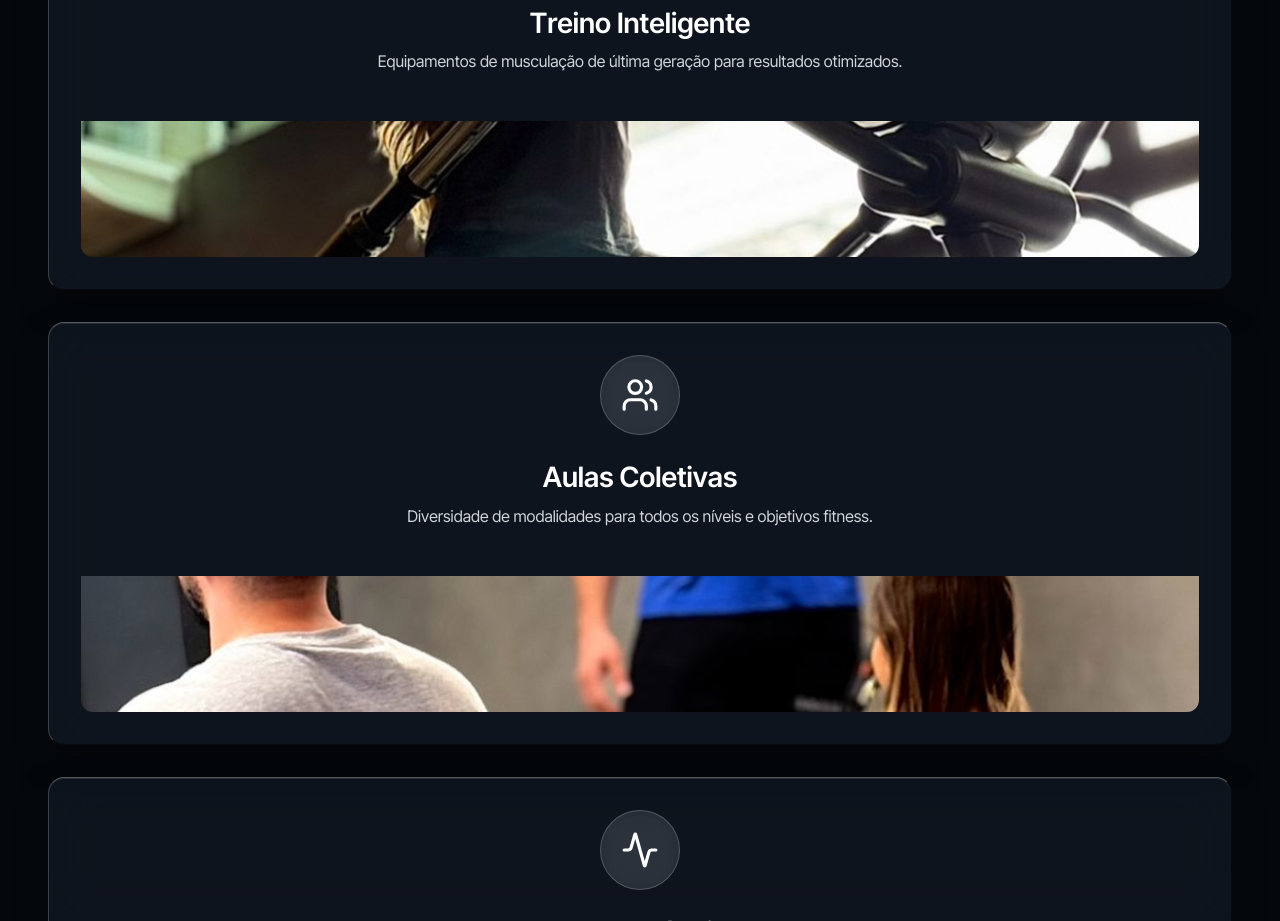
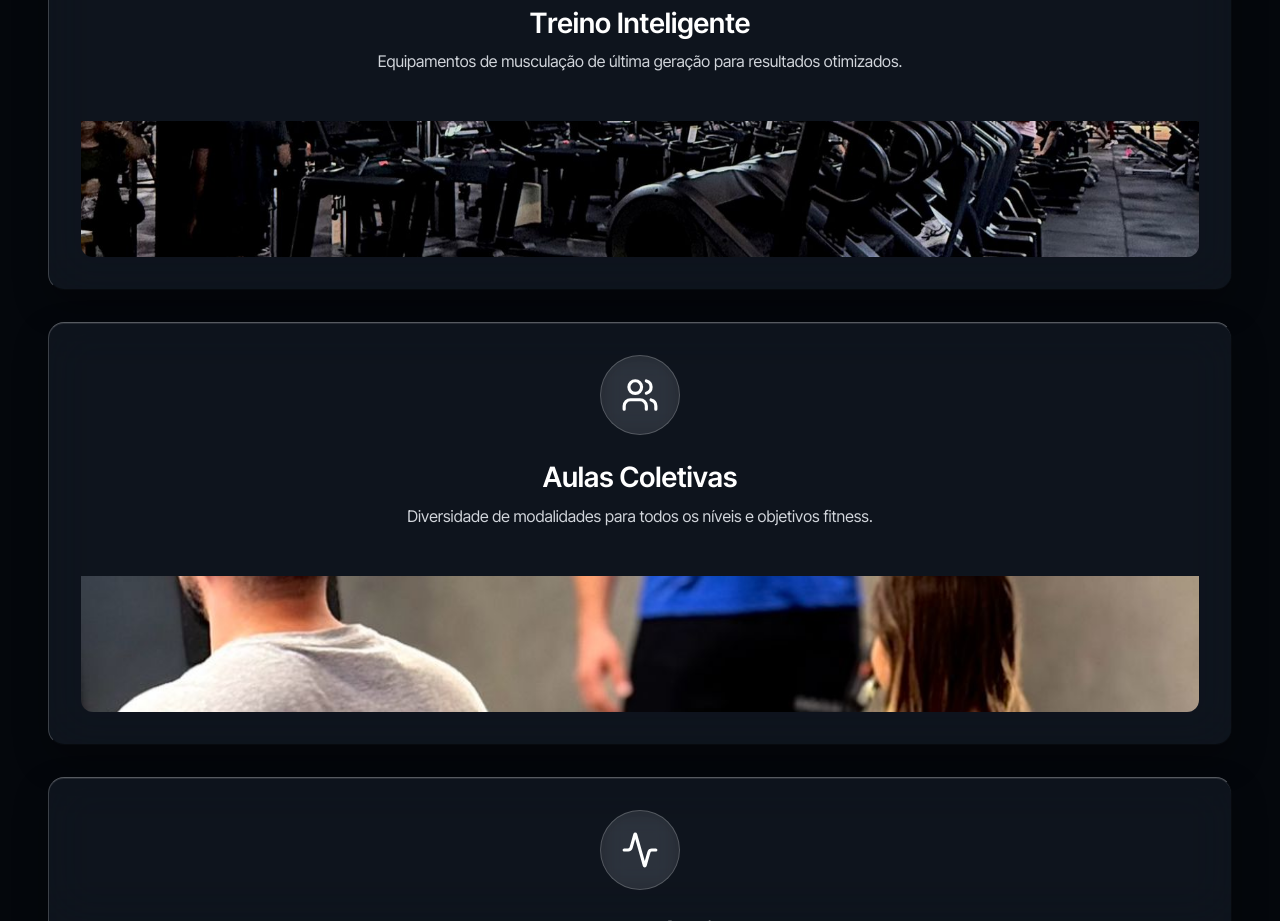
Before and after one commit to kadurm/fulltime-academia, a React (Vite) app: page / in a window 1280 px wide. Shown: the part 1300-2221 px from the top of the page. Built offline with nearby package versions, Linux system fonts and the light colour scheme.

Commit message:
style: atualiza foto do card treino inteligente na home

```diff
--- a/src/pages/Home.tsx
+++ b/src/pages/Home.tsx
@@ -130,7 +130,7 @@ const Home: React.FC = () => {
                   <p className="text-gray-300">Equipamentos de musculação de última geração para resultados otimizados.</p>
                 </div>
                 <div className="mt-auto pt-6 w-full overflow-hidden rounded-xl h-36 md:h-40">
-                  <img src={aparelhosImg} alt="Gym machines" className="h-full w-full object-cover" />
+                  <img src="/[FullTime][Ibi][03].jpeg" alt="Treino Inteligente" className="h-full w-full object-cover" />
                 </div>
               </div>
             </GlassCard>
```
